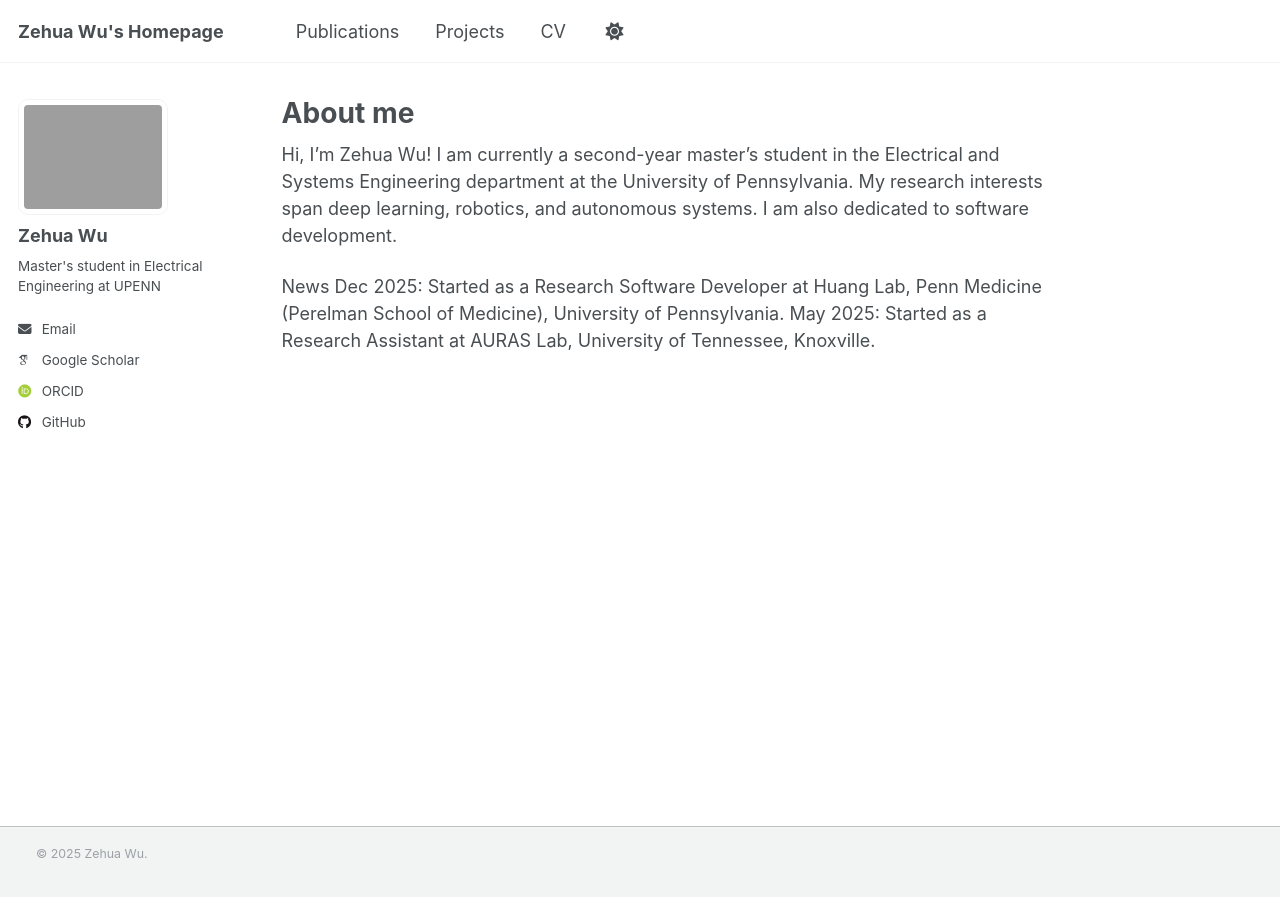
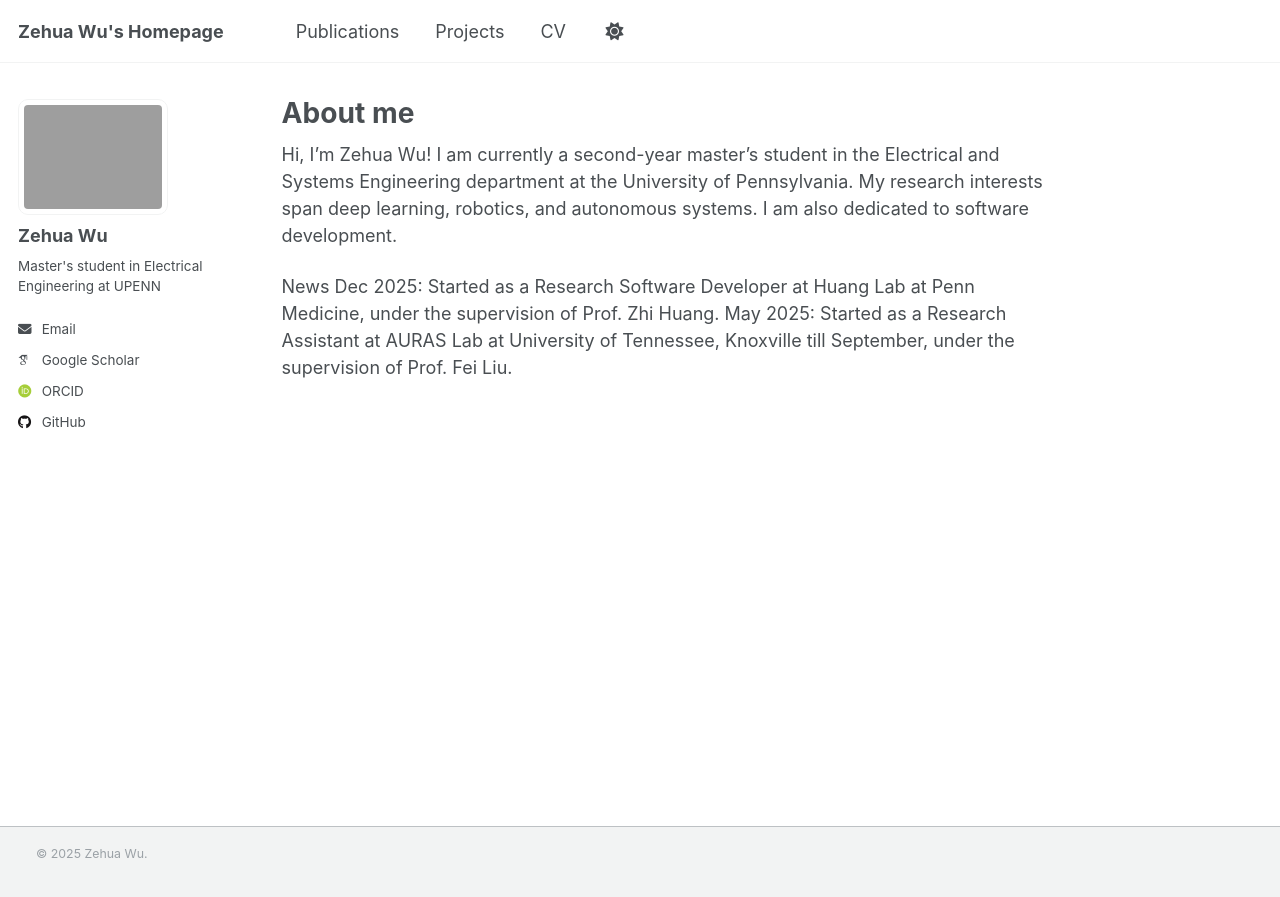
Before and after one commit to zehua-wu/zehua-wu.github.io, a Jekyll site: the page built from _pages/about.md, in a window 1280 px wide. Shown: the top 897 px of the page. Built offline with Jekyll 4.4.1, drawn with Linux system fonts in a browser that asks for light colours; some web fonts are replaced; a script that is not in the unit is left out.

Commit message:
Update job entries in about.md
Clarified job titles and added supervisor details.

```diff
--- a/_pages/about.md
+++ b/_pages/about.md
@@ -13,8 +13,8 @@ Hi, I'm Zehua Wu! I am currently a second-year master's student in the Electrica
 
 
 News
-Dec 2025: Started as a Research Software Developer at Huang Lab, Penn Medicine (Perelman School of Medicine), University of Pennsylvania.
-May 2025: Started as a Research Assistant at AURAS Lab, University of Tennessee, Knoxville.
+Dec 2025: Started as a Research Software Developer at Huang Lab at Penn Medicine, under the supervision of Prof. Zhi Huang.
+May 2025: Started as a Research Assistant at AURAS Lab at University of Tennessee, Knoxville till September, under the supervision of Prof. Fei Liu.
 
 <!--
 
```
